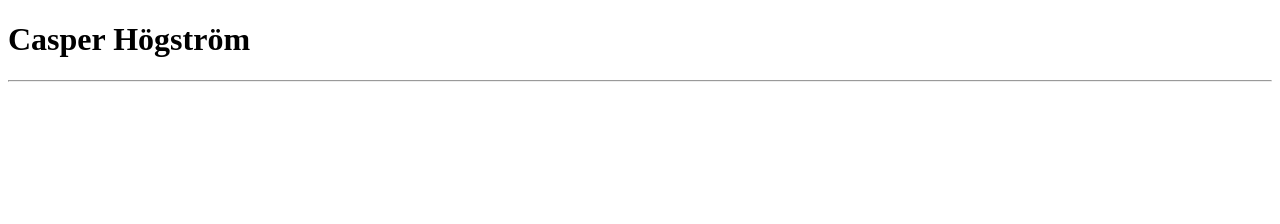
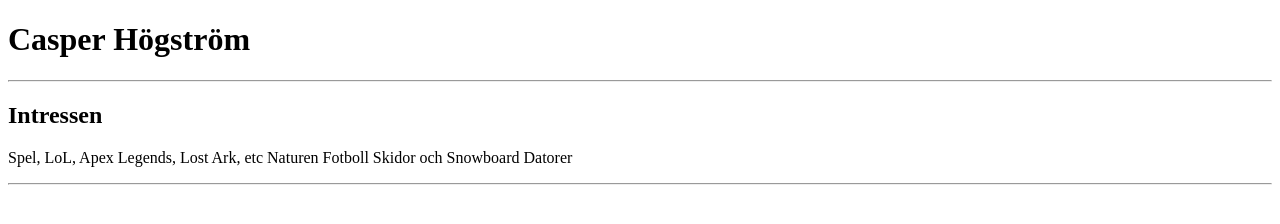
Before and after one commit to CasperHogstrom/Introduction, a plain HTML site: page index.html in a window 1280 px wide. Drawn offline with Linux system fonts and the light colour scheme.

Commit message:
Added an h2 header for the intrests list

```diff
--- a/index.html
+++ b/index.html
@@ -4,12 +4,24 @@
     <meta charset="UTF-8">
     <meta http-equiv="X-UA-Compatible" content="IE=edge">
     <meta name="viewport" content="width=device-width, initial-scale=1.0">
-    <title>Om mig</title>
+    <title>About me</title>
 </head>
 <body>
     <h1>Casper Högström</h1>
     <hr/>
+    <h2>Intressen</h2>
+    <p>
+        Spel, LoL, Apex Legends, Lost Ark, etc
+        Naturen
+        Fotboll
+        Skidor och Snowboard
+        Datorer
+    </p>
+    <hr/>
+    <h2></h2>
+    <p>
 
+    </p>
 
 </body>
 </html>
```
